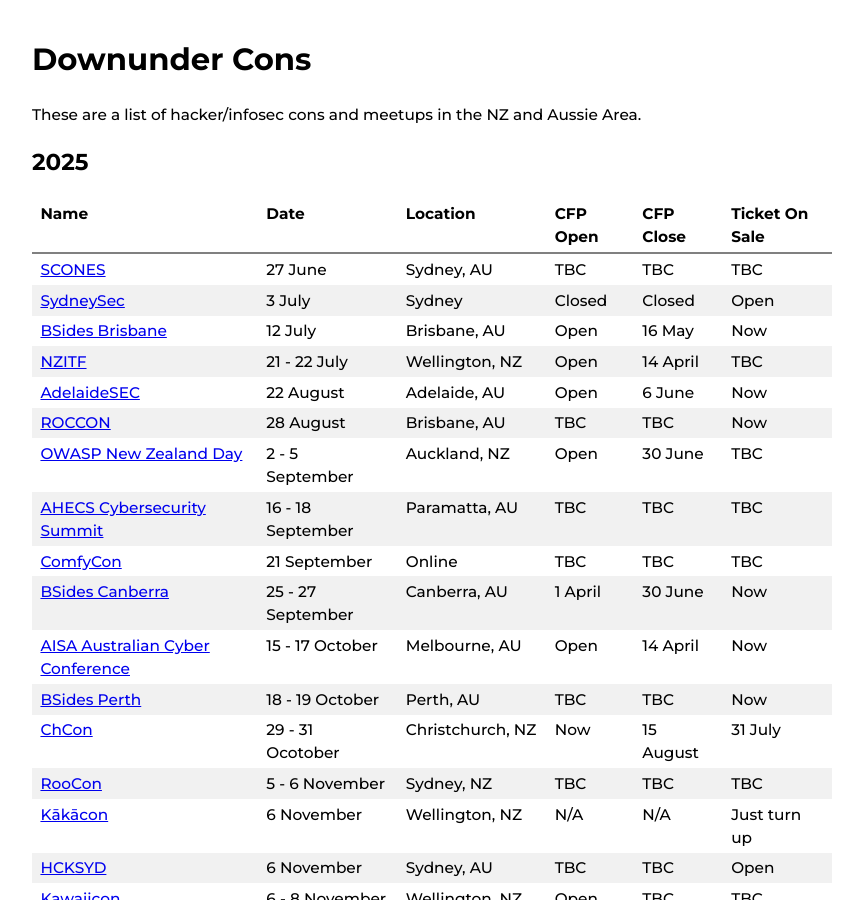
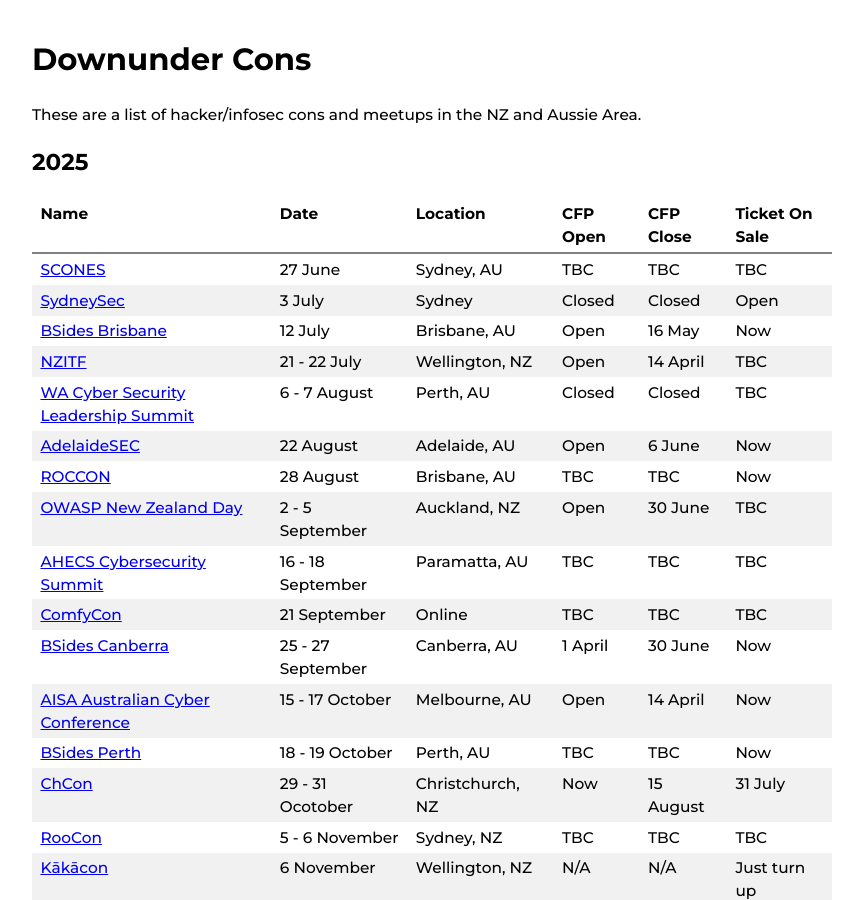
Before and after one commit to nzkarit/downundercons, a Jekyll site: the page built from index.markdown, in a window 1280 px wide and 900 px high. Shown: the whole window, without its empty margins (208-1071 px from the left). Built offline with Jekyll 4.4.1, drawn with Linux system fonts in a browser that asks for light colours.

Commit message:
Update index.markdown

```diff
--- a/index.markdown
+++ b/index.markdown
@@ -13,6 +13,7 @@ These are a list of hacker/infosec cons and meetups in the NZ and Aussie Area.
 | [SydneySec](https://aisasecuritydays.com.au/sydneysec) | 3 July | Sydney | Closed | Closed | Open |
 | [BSides Brisbane](https://bsidesbrisbane.com/) | 12 July | Brisbane, AU | Open | 16 May | Now |
 | [NZITF](https://nzitf.org.nz/conference-details) | 21 - 22 July | Wellington, NZ | Open | 14 April | TBC |
+| [WA Cyber Security Leadership Summit](https://biapac.com/events/wa-cyber-leadership-summit) | 6 - 7 August | Perth, AU | Closed | Closed | TBC |
 | [AdelaideSEC](https://aisasecuritydays.com.au/adelaidesec) | 22 August | Adelaide, AU | Open | 6 June | Now |
 | [ROCCON](https://www.realmsofcyber.com/) | 28 August | Brisbane, AU | TBC | TBC | Now |
 | [OWASP New Zealand Day](https://appsec.org.nz/conference/) | 2 - 5 September | Auckland, NZ | Open | 30 June | TBC |
```
